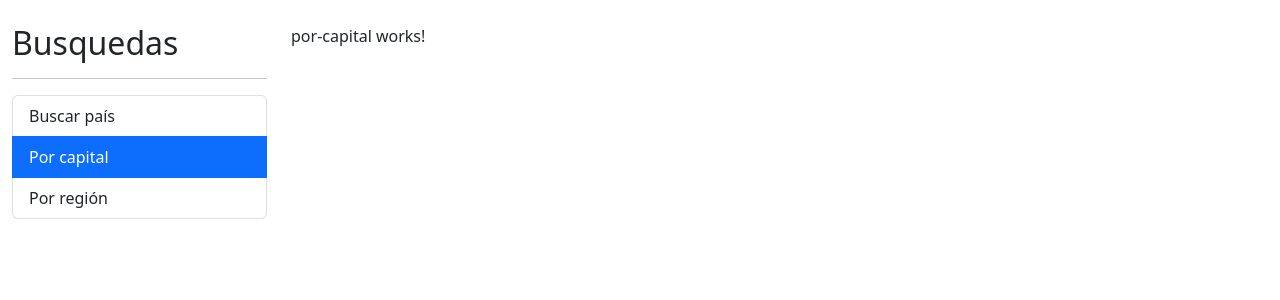
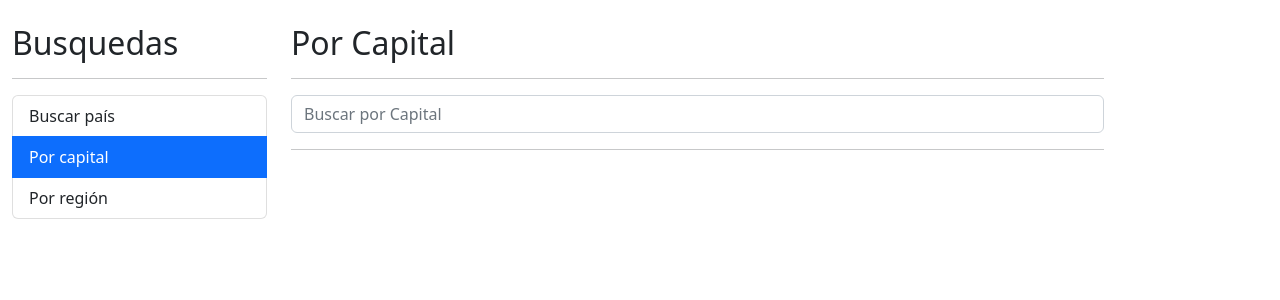
Before and after one commit to jeremyagnz/PaisesApp, an Angular app: page /capital in a window 1280 px wide. Shown: the top 300 px of the page. Built offline with nearby package versions, Linux system fonts and the light colour scheme.

Commit message:
Consumin Api from Pais/Code and using ActivatedRoute (#11)

```diff
--- a/src/app/pais/components/pais-input/pais-input.component.html
+++ b/src/app/pais/components/pais-input/pais-input.component.html
@@ -3,7 +3,7 @@
          name="termino"
          class="form-control"
          [(ngModel)]="termino"
-         placeholder="Buscar país..."
+         [placeholder]="placeholder"
          (input)="teclaPrecionada()"
          />
 </form>
--- a/src/app/pais/components/pais-input/pais-input.component.ts
+++ b/src/app/pais/components/pais-input/pais-input.component.ts
@@ -1,4 +1,4 @@
-import { Component, EventEmitter, Output, OnInit } from '@angular/core';
+import { Component, EventEmitter, Output, OnInit, Input } from '@angular/core';
 import { debounceTime, Subject } from 'rxjs';
 
 @Component({
@@ -9,6 +9,8 @@ import { debounceTime, Subject } from 'rxjs';
 export class PaisInputComponent implements OnInit {
   @Output() onEnter: EventEmitter<string> = new EventEmitter();
   @Output() onDebounce: EventEmitter<string> = new EventEmitter();
+
+  @Input() placeholder: string ='';
 
   debouncer: Subject<string> = new Subject();
   termino: string = '';
--- a/src/app/pais/components/pais-tabla/pais-tabla.component.html
+++ b/src/app/pais/components/pais-tabla/pais-tabla.component.html
@@ -15,7 +15,7 @@
       <td> <img [src]="pais.flags.svg" alt="bander" class="small-flag"> </td>
       <td>{{pais.capital}} - {{pais.name.common}}</td>
       <td>{{pais.population | number}}</td>
-      <td><a  [routerLink]="['/pais',pais.area]"> ver mas..</a> </td>
+      <td><a  [routerLink]="['/pais',pais.cca2]"> ver mas..</a> </td>
     </tr>
   </tbody>
 
--- a/src/app/pais/pages/por-capital/por-capital.component.html
+++ b/src/app/pais/pages/por-capital/por-capital.component.html
@@ -1 +1,27 @@
-<p>por-capital works!</p>
+<h2>Por Capital</h2>
+<hr>
+
+<div class="row">
+  <div class="col">
+    <app-pais-input
+      (onEnter)="buscar($event)"
+      (onDebounce)="sugerencias($event)"
+      placeholder="Buscar por Capital"
+      >
+
+    </app-pais-input>
+  </div>
+</div>
+
+<hr>
+
+<div *ngIf="hayError" class="alert alert-danger">
+  No se encontró nada con el termino {{termino}}
+</div>
+
+<div *ngIf="paises.length > 0" class="row">
+  <div class="col">
+
+    <app-pais-tabla [paises]="paises"></app-pais-tabla>
+  </div>
+</div>
--- a/src/app/pais/pages/por-capital/por-capital.component.ts
+++ b/src/app/pais/pages/por-capital/por-capital.component.ts
@@ -1,4 +1,7 @@
 import { Component, OnInit } from '@angular/core';
+import { Country } from '../../interfaces/pais.interface';
+import { PaisService } from '../../services/pais.service';
+import { Capital } from '../../interfaces/capital.interface';
 
 @Component({
   selector: 'app-por-capital',
@@ -6,10 +9,32 @@ import { Component, OnInit } from '@angular/core';
   styleUrls: ['./por-capital.component.css']
 })
 export class PorCapitalComponent implements OnInit {
-
-  constructor() { }
+  termino: string = '';
+  hayError: boolean = false;
+  paises: Country[] = [];
+  constructor(private paisService: PaisService) { }
 
   ngOnInit(): void {
   }
 
+  buscar(termino:string) {
+    this.hayError = false;
+    this.termino = termino;
+
+    this.paisService.buscarCapital(this.termino).subscribe({
+          next: (paises) => {
+            console.log(paises)
+            this.paises = paises;
+          },
+          error: (err) => {
+            this.hayError = true;
+            this.paises = [];
+          }
+        })
+  }
+
+  sugerencias(termino: string) {
+    this.hayError = false;
+  }
+
 }
--- a/src/app/pais/pages/por-pais/por-pais.component.html
+++ b/src/app/pais/pages/por-pais/por-pais.component.html
@@ -6,8 +6,7 @@
     <app-pais-input
       (onEnter)="buscar($event)"
       (onDebounce)="sugerencias($event)"
-      >
-
+      placeholder="Buscar por país">
     </app-pais-input>
   </div>
 </div>
--- a/src/app/pais/pages/ver-pais/ver-pais.component.ts
+++ b/src/app/pais/pages/ver-pais/ver-pais.component.ts
@@ -1,15 +1,27 @@
 import { Component, OnInit } from '@angular/core';
+import { ActivatedRoute } from '@angular/router';
+import { PaisService } from '../../services/pais.service';
 
 @Component({
   selector: 'app-ver-pais',
   templateUrl: './ver-pais.component.html',
-  styleUrls: ['./ver-pais.component.css']
+  styleUrls: ['./ver-pais.component.css'],
 })
 export class VerPaisComponent implements OnInit {
-
-  constructor() { }
+  constructor(
+    private activatedRoute: ActivatedRoute,
+    private paisService: PaisService
+  ) {}
 
   ngOnInit(): void {
+    this.activatedRoute.params.subscribe(({ id }) => {
+      console.log(id);
+
+      this.paisService.getPaisPorId(id)
+      .subscribe (pais => {
+        id = pais;
+        console.log(pais);
+      })
+    });
   }
-
 }
--- a/src/app/pais/services/pais.service.ts
+++ b/src/app/pais/services/pais.service.ts
@@ -4,18 +4,26 @@ import { Observable } from 'rxjs';
 import { Country } from '../interfaces/pais.interface';
 
 @Injectable({
-  providedIn: 'root'
+  providedIn: 'root',
 })
 export class PaisService {
+  private apiUrl: string = 'https://restcountries.com/v3.1';
 
-  private apiUrl:string = 'https://restcountries.com/v3.1'
+  constructor(private http: HttpClient) { }
 
-  constructor(private http:HttpClient) { }
-
-  buscarPais(termino:string):Observable<Country[]> {
-
-    const url = `${this.apiUrl}/name/${termino}`
+  buscarPais(termino: string): Observable<Country[]> {
+    const url = `${this.apiUrl}/name/${termino}`;
     return this.http.get<Country[]>(url);
   }
 
+  buscarCapital(termino: string): Observable<Country[]> {
+    const url = `${this.apiUrl}/capital/${termino}`;
+    return this.http.get<Country[]>(url);
+  }
+
+
+  getPaisPorId(id: string): Observable<Country> {
+    const url = `${this.apiUrl}/alpha/${id}`;
+    return this.http.get<Country>(url);
+  }
 }
```
Also changed, not shown: src/app/pais/interfaces/capital.interface.ts (added, +108 -0 lines).
